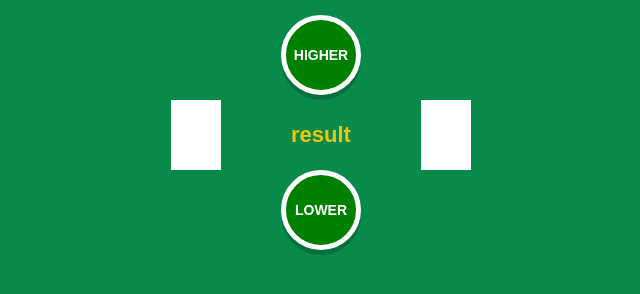
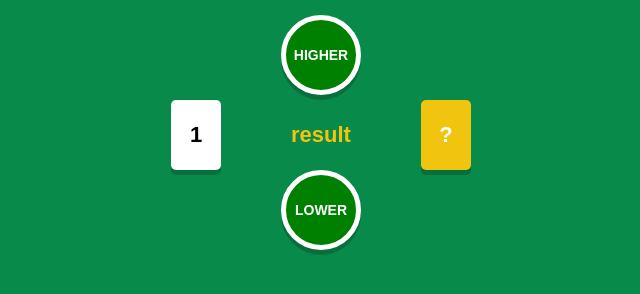
Before and after one commit to Toshiro-Morishita/Higher-Lower, a plain HTML site: page index.html in a window 1280 px wide. Shown: the whole page, without its empty margins (319-959 px from the left). Drawn offline with Linux system fonts and the light colour scheme.

Commit message:
add card

```diff
--- a/css/styles.css
+++ b/css/styles.css
@@ -15,7 +15,6 @@ body {
 .player {
   width: 50px;
   height: 70px;
-  background: #fff
 }
 
 .controls {
@@ -57,3 +56,43 @@ body {
 #lower {
   top: 70px;
 }
+
+.card {
+  width: 50px;
+  height: 70px;
+  background: #fff;
+  border-radius: 5px;
+  line-height: 70px;
+  box-shadow: 0 5px 0 rgba(0, 0, 0, 0.2);
+}
+
+.card-back {
+  background: #f1c40f;
+  color: #fff;
+}
+
+#wrapper:active {
+  transform: rotateY(180deg);
+}
+
+.card-front {
+  transform: rotateY(180deg);
+}
+
+#wrapper {
+  position: relative;
+  transform-style: preserve-3d;
+  transition: 0.3s;
+}
+
+.card-back,
+.card-front {
+  position: absolute;
+  top: 0;
+  left: 0;
+  backface-visibility: hidden;
+}
+
+.player {
+  perspective: 100px;
+}
--- a/index.html
+++ b/index.html
@@ -7,13 +7,20 @@
 </head>
 <body>
   <div class="container">
-    <div class="dealer"></div>
+    <div class="dealer">
+      <div class="card">1</div>
+    </div>
     <div class="controls">
       <div class="btn" id="higher">HIGHER</div>
       <div id="result">result</div>
       <div class="btn" id="lower">LOWER</div>
     </div>
-    <div class="player"></div>
+    <div class="player">
+      <div id="wrapper">
+        <div class="card card-back">?</div>
+        <div class="card card-front">5</div>
+      </div>
+    </div>
   </div>
 </body>
 </html>
```
